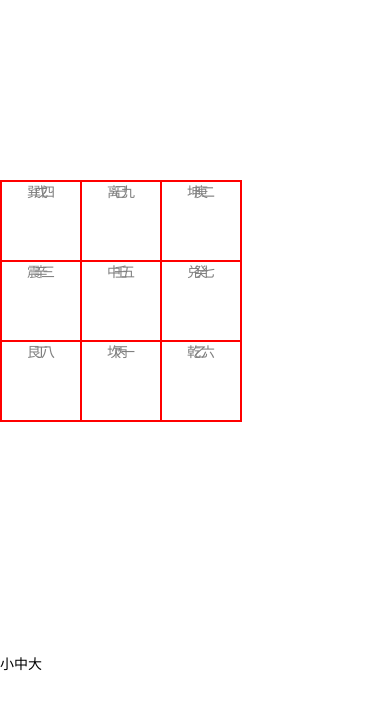
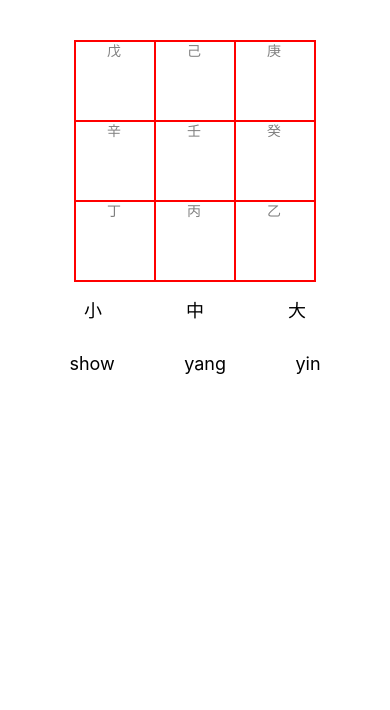
Before and after one commit to BenMingQianTian/RNDunJu, a React Native app: screen / in a window 390 px wide. Shown: the top 710 px of the page. Built offline with nearby package versions, Linux system fonts and the light colour scheme.

Commit message:
调整布局

```diff
--- a/src/components/gong/BlockGrid.js
+++ b/src/components/gong/BlockGrid.js
@@ -14,34 +14,14 @@ class BlockGrid extends BaseGrid {
         }
     }
 
-    componentDidMount() {
-        console.log("componentDidMount")
-    }
-
-    componentWillUnmount() {
-        console.log("componentWillUnmount")
-    }
-
     render() {
-        return <View style={{ borderWidth: 1, borderColor: 'red', }}>
+        return <View style={{ alignSelf:'center', borderWidth: 1, borderColor: 'red', }}>
             <FlatList style={{ flexGrow: 0 }} data={this.blocks}
                 numColumns={this.blockSize}
                 renderItem={({ item }) => this.blockItem(item, this.props.blockWidth)}
             />
         </View>
     }
-
-    // render(params) {
-    //     return <View style={{
-    //         flexDirection: 'row',
-    //         justifyContent: 'center',
-    //         flexWrap: 'wrap',
-    //     }}>
-    //         {Array.from(new Array(this.blockCount).keys()).map((index) => {
-    //             return this.blockItem(index, this.blockWidth)
-    //         })}
-    //     </View>
-    // }
 
     blockItem(item, blockWidth) {
         let blockStyle = {
@@ -52,16 +32,6 @@ class BlockGrid extends BaseGrid {
         }
         return <View style={blockStyle} key={item.key}></View>
     }
-
-    // blockItem(index, blockWidth) {
-    //     let blockStyle = {
-    //         borderColor: 'red',
-    //         borderWidth: 1,
-    //         width: blockWidth,
-    //         height: blockWidth,
-    //     }
-    //     return <View style={blockStyle} key={index}></View>
-    // }
 }
 
 export {
--- a/src/components/gong/GongGrid.js
+++ b/src/components/gong/GongGrid.js
@@ -12,14 +12,6 @@ class GongGrid extends BaseGrid {
         gongLabel.map((label, index) => {
             this.blocks.push({ key: index, label: label })
         })
-    }
-
-    componentDidMount() {
-        console.log("componentDidMount")
-    }
-
-    componentWillUnmount() {
-        console.log("componentWillUnmount")
     }
 
     render() {
--- a/src/components/gong/QiYiGrid.js
+++ b/src/components/gong/QiYiGrid.js
@@ -8,25 +8,28 @@ class QiYiGrid extends BaseGrid {
         super(props)
         console.log("constructor QiYiGrid")
 
-        this.blocks = []
+        this.blockYang = []
         qiYiYang.map((label, index) => {
-            this.blocks.push({ key: index, label: label })
+            this.blockYang.push({ key: index, label: label })
+        })
+        this.blockYin = []
+        qiYiYin.map((label, index) => {
+            this.blockYin.push({ key: index, label: label })
         })
     }
 
-    componentDidMount() {
-        console.log("componentDidMount")
-    }
-
-    componentWillUnmount() {
-        console.log("componentWillUnmount")
-    }
-
     render() {
-        return <FlatList style={{ flexGrow: 0 }} data={this.blocks}
-            numColumns={this.blockSize}
-            renderItem={({ item }) => this.blockItem(item, this.props.blockWidth)}
-        />
+        if (this.props.yangJu) {
+            return <FlatList style={{ flexGrow: 0 }} data={this.blockYang}
+                numColumns={this.blockSize}
+                renderItem={({ item }) => this.blockItem(item, this.props.blockWidth)}
+            />
+        } else {
+            return <FlatList style={{ flexGrow: 0 }} data={this.blockYin}
+                numColumns={this.blockSize}
+                renderItem={({ item }) => this.blockItem(item, this.props.blockWidth)}
+            />
+        }
     }
 
     blockItem(item, blockWidth) {
--- a/src/pages/Gong.js
+++ b/src/pages/Gong.js
@@ -6,48 +6,75 @@ import { GongGrid } from '../components/gong/GongGrid'
 
 class Gong extends React.Component {
 
+    btnStyle = {
+        fontSize: 18,
+    }
+
     constructor(props) {
         super(props)
         this.state = {
             blockWidth: 80,
+            showGong: false,
+            showQiYi: true,
+            yangJu: true,
         }
     }
 
     render() {
-        return <View style={{
-            flex: 1,
-            flexDirection: 'column',
-            justifyContent: 'flex-start',
-            alignItems: 'flex-start',
-            marginTop: 120,
-        }}>
-            <View style={{ flex: 1, flexDirection: 'column', justifyContent: 'center', alignItems: 'center' }}>
-                <BlockGrid blockWidth={this.state.blockWidth} />
-                <View style={{ position: 'absolute' }}>
-                    <GongGrid blockWidth={this.state.blockWidth} />
-                </View>
-                <View style={{ position: 'absolute' }}>
-                    <QiYiGrid blockWidth={this.state.blockWidth} />
+        return <View>
+            <View style={{ marginTop: 40 }}>
+                <View style={{ alignSelf: 'center' }}>
+                    <BlockGrid blockWidth={this.state.blockWidth} />
+                    <View style={{ position: 'absolute' }}>
+                        {this.displayGong()}
+                    </View>
+                    <View style={{ position: 'absolute' }}>
+                        {this.displayQiYi()}
+                    </View>
                 </View>
             </View>
-            <View style={{ flex: 1, flexDirection: 'row', justifyContent: 'space-around', alignItems: 'center' }}>
+            <View style={{ flexDirection: 'row', justifyContent: 'space-evenly', height: 54, alignItems: 'center', }}>
+                {this.sizeButton("小", 60)}
+                {this.sizeButton("中", 80)}
+                {this.sizeButton("大", 100)}
+            </View>
+            <View style={{ flexDirection: 'row', justifyContent: 'space-evenly', height: 54, alignItems: 'center', }}>
                 <TouchableOpacity onPress={() => {
-                    this.setState({ blockWidth: 60 })
+                    this.setState({ showGong: !this.state.showGong })
                 }}>
-                    <Text>小</Text>
+                    <Text style={this.btnStyle}>{this.state.showGong ? 'hide' : 'show'}</Text>
                 </TouchableOpacity>
                 <TouchableOpacity onPress={() => {
-                    this.setState({ blockWidth: 80 })
+                    this.setState({ yangJu: true })
                 }}>
-                    <Text>中</Text>
+                    <Text style={this.btnStyle}>yang</Text>
                 </TouchableOpacity>
                 <TouchableOpacity onPress={() => {
-                    this.setState({ blockWidth: 100 })
+                    this.setState({ yangJu: false })
                 }}>
-                    <Text>大</Text>
+                    <Text style={this.btnStyle}>yin</Text>
                 </TouchableOpacity>
             </View>
-        </View>;
+        </View >
+    }
+
+    displayGong() {
+        if (this.state.showGong) {
+            return <GongGrid blockWidth={this.state.blockWidth} />
+        }
+        return null
+    }
+
+    displayQiYi() {
+        return <QiYiGrid yangJu={this.state.yangJu} blockWidth={this.state.blockWidth} />
+    }
+
+    sizeButton(label, blockWidth) {
+        return <TouchableOpacity onPress={() => {
+            this.setState({ blockWidth: blockWidth })
+        }}>
+            <Text style={this.btnStyle}>{label}</Text>
+        </TouchableOpacity>
     }
 }
 
```
